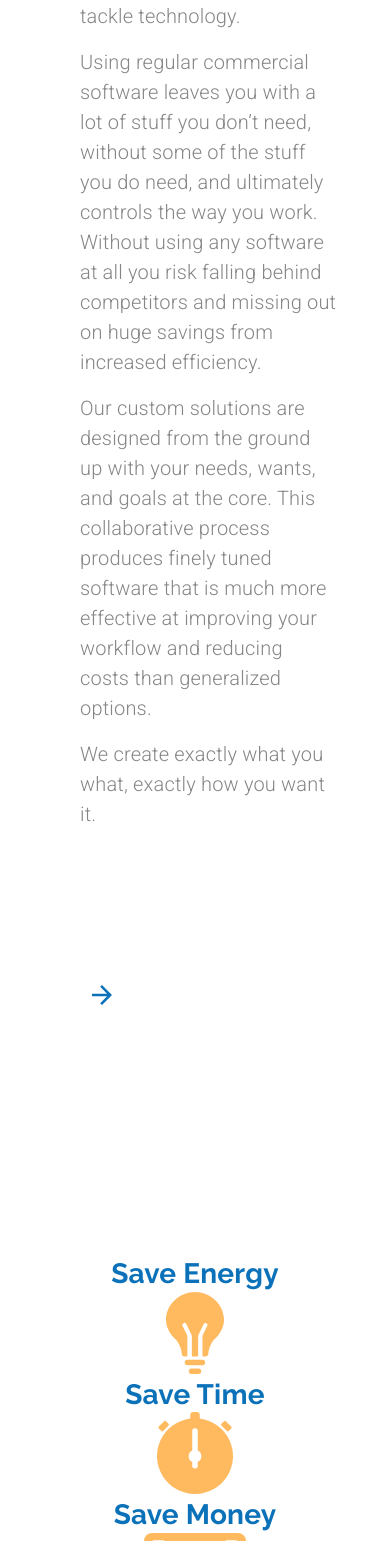
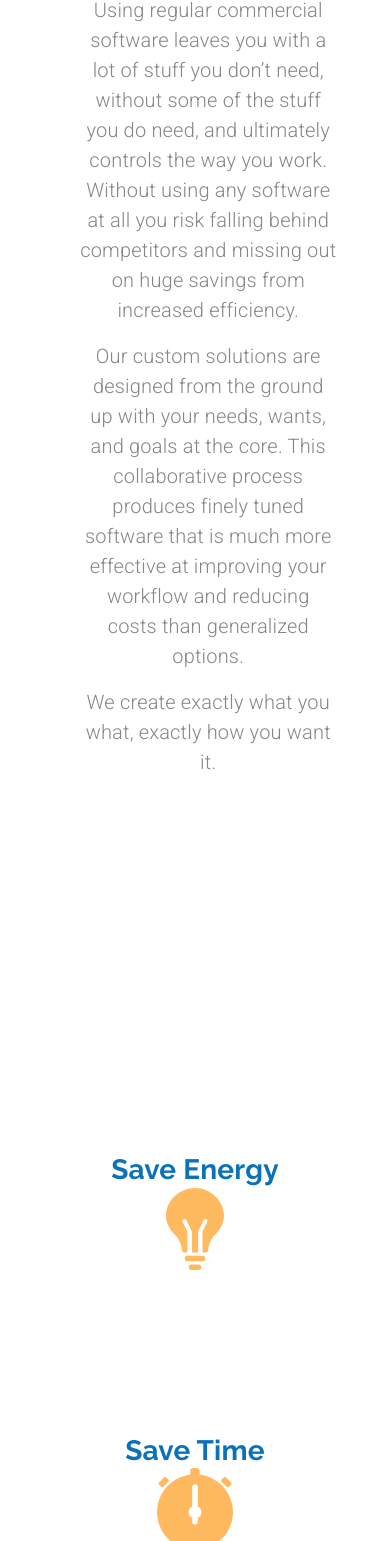
Before and after one commit to daw-maj-pl/arcdevelopment, a React (Create React App) app: page /customsoftware in a window 390 px wide. Shown: the part 459-2000 px from the top of the page. Built offline with nearby package versions, Linux system fonts and the light colour scheme.

Commit message:
Add Hidden component and Media Queries

```diff
--- a/src/components/CustomSoftware.js
+++ b/src/components/CustomSoftware.js
@@ -4,7 +4,8 @@ import { makeStyles, useTheme } from '@material-ui/core/styles';
 import Grid from '@material-ui/core/Grid';
 import IconButton from '@material-ui/core/IconButton';
 import Typography from '@material-ui/core/Typography';
-import { useMediaQuery } from '@material-ui/core/useMediaQuery';
+import useMediaQuery from '@material-ui/core/useMediaQuery';
+import Hidden from '@material-ui/core/Hidden';
 
 import backArrow from '../assets/backArrow.svg';
 import forwardArrow from '../assets/forwardArrow.svg';
@@ -35,6 +36,9 @@ const useStyles = makeStyles(theme => ({
 
 export default function CustomSoftware(props) {
   const classes = useStyles();
+  const theme = useTheme();
+  const matchesMD = useMediaQuery(theme.breakpoints.down('md'));
+  const matchesSM = useMediaQuery(theme.breakpoints.down('sm'));
 
   const documentsOptions = {
     loop: true,
@@ -74,7 +78,13 @@ export default function CustomSoftware(props) {
 
   return (
     <Grid container direction="column" className={classes.mainContainer}>
-      <Grid item container direction="row">
+      <Grid
+        item
+        container
+        direction="row"
+        justifyContent={matchesMD ? 'center' : undefined}
+      >
+        <Hidden mdDown>
           <Grid
             item
             className={classes.arrowContainer}
@@ -89,7 +99,14 @@ export default function CustomSoftware(props) {
               <img src={backArrow} alt="Back to Services Page" />
             </IconButton>
           </Grid>
-        <Grid item container direction="column" className={classes.heading}>
+        </Hidden>
+        <Grid
+          item
+          container
+          direction="column"
+          className={classes.heading}
+          align={matchesMD ? 'center' : undefined}
+        >
           <Grid item>
             <Typography variant="h2">Custom Software Development</Typography>
           </Grid>
@@ -117,6 +134,7 @@ export default function CustomSoftware(props) {
             </Typography>
           </Grid>
         </Grid>
+        <Hidden mdDown>
           <Grid item className={classes.arrowContainer}>
             <IconButton
               style={{ backgroundColor: 'transparent' }}
@@ -130,6 +148,7 @@ export default function CustomSoftware(props) {
               />
             </IconButton>
           </Grid>
+        </Hidden>
       </Grid>
       <Grid
         item
@@ -159,7 +178,7 @@ export default function CustomSoftware(props) {
           direction="column"
           md
           alignItems="center"
-          style={{ maxWidth: '40em' }}
+          style={{ maxWidth: '40em', margin: `${matchesSM ? '10em' : 0} 0` }}
         >
           <Grid item>
             <Typography variant="h4">Save Time</Typography>
@@ -184,8 +203,20 @@ export default function CustomSoftware(props) {
           </Grid>
         </Grid>
       </Grid>
-      <Grid item container direction="row" justifyContent="space-between">
-        <Grid item container className={classes.itemContainer} md>
+      <Grid
+        item
+        container
+        alignItems={matchesMD ? 'center' : undefined}
+        direction={matchesMD ? 'column' : 'row'}
+        justifyContent="space-between"
+      >
+        <Grid
+          item
+          container
+          className={classes.itemContainer}
+          style={{ marginBottom: matchesMD ? '15em' : 0 }}
+          md
+        >
           <Grid item container direction="column" md>
             <Grid item>
               <Typography variant="h4">Digital Documents & Data</Typography>
@@ -236,7 +267,7 @@ export default function CustomSoftware(props) {
           </Grid>
         </Grid>
       </Grid>
-      <Grid item container direction="row" style={{margin: '20em 0'}}>
+      <Grid item container direction="row" style={{ margin: '20em 0' }}>
         <Grid item container direction="column" alignItems="center">
           <Grid item>
             <img
@@ -261,8 +292,21 @@ export default function CustomSoftware(props) {
           </Grid>
         </Grid>
       </Grid>
-      <Grid item container direction="row" justifyContent="space-between">
-        <Grid item container className={classes.itemContainer} md>
+      <Grid
+        item
+        container
+        alignItems={matchesMD ? 'center' : undefined}
+        direction={matchesMD ? 'column' : 'row'}
+        justifyContent="space-between"
+        style={{ marginBottom: '10em' }}
+      >
+        <Grid
+          item
+          container
+          className={classes.itemContainer}
+          style={{ marginBottom: matchesMD ? '15em' : 0 }}
+          md
+        >
           <Grid item container direction="column" md>
             <Grid item>
               <Typography variant="h4">Automation</Typography>
```
Lines whose indentation alone changed are shown as unchanged.
